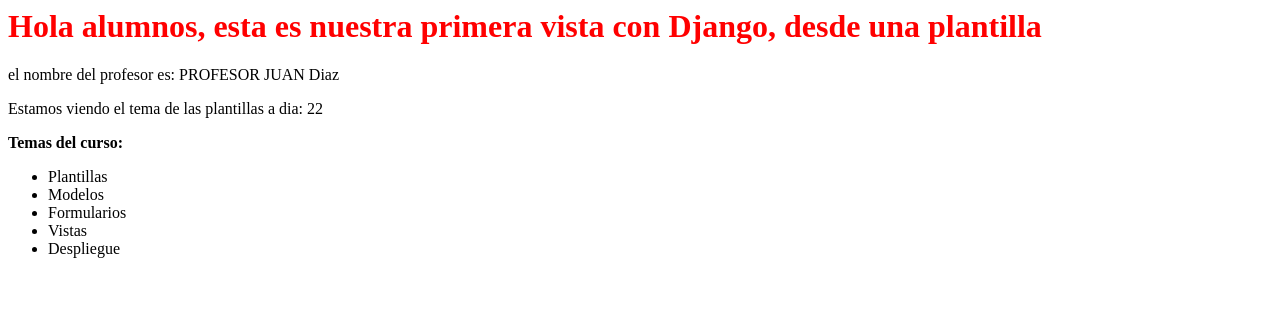
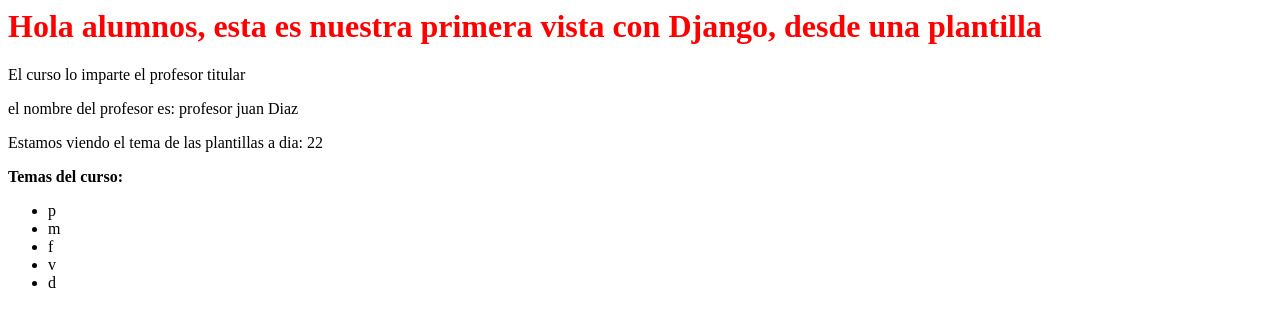
Before and after one commit to AngelicaCastillo5/python_django_principiante, a Django app: page /saludo/ in a window 1280 px wide. Shown: the top 327 px of the page. Run offline with Django 4.2, Linux system fonts and the light colour scheme.

```diff
--- a/Python_Django/pildorasinformaticas/Proyecto1/Proyecto1/template/index.html
+++ b/Python_Django/pildorasinformaticas/Proyecto1/Proyecto1/template/index.html
@@ -4,7 +4,12 @@
       Hola alumnos, esta es nuestra primera vista con Django, desde una
       plantilla
     </h1>
-    <p>el nombre del profesor es: {{nombre_persona.upper}} {{apellido_persona}}</p>
+    {% if apellido_persona == "Diaz" %}
+        <p>El curso lo imparte el profesor titular</p>
+    {% else %}
+    <p> El curso lo realiza el profesor suplente </p>
+    {% endif %}
+    <p>el nombre del profesor es: {{nombre_persona|lower}} {{apellido_persona}}</p>
     <p>Estamos viendo el tema de las plantillas a dia: {{fecha.day}}</p>
     <p><strong>Temas del curso:</strong></p>
     <p>
@@ -12,7 +17,7 @@
             {% comment %} esta parte funciona como un forEach de js  {% endcomment %}
             {% if temas %}
                 {% for i in temas %}
-                    <li> {{i}} </li>
+                    <li> {{i|first|lower}} </li>
                 {% endfor %}
             {% else %}
                 <p>No hay elemtos que mostrar porque la lista esta vacia</p>
```
